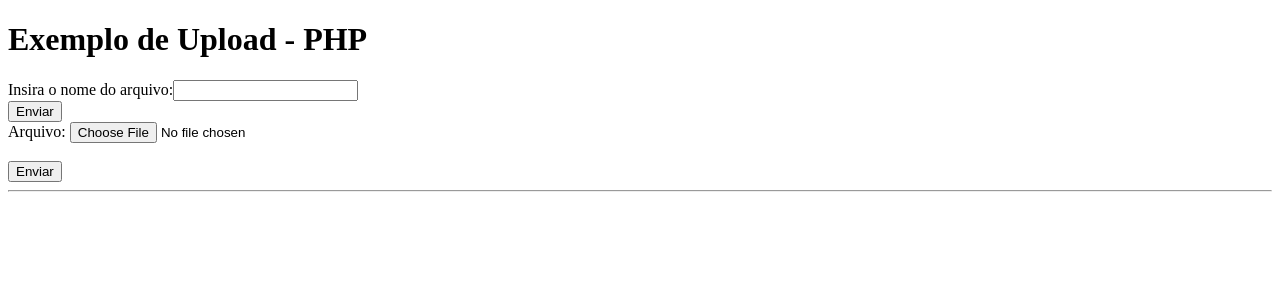
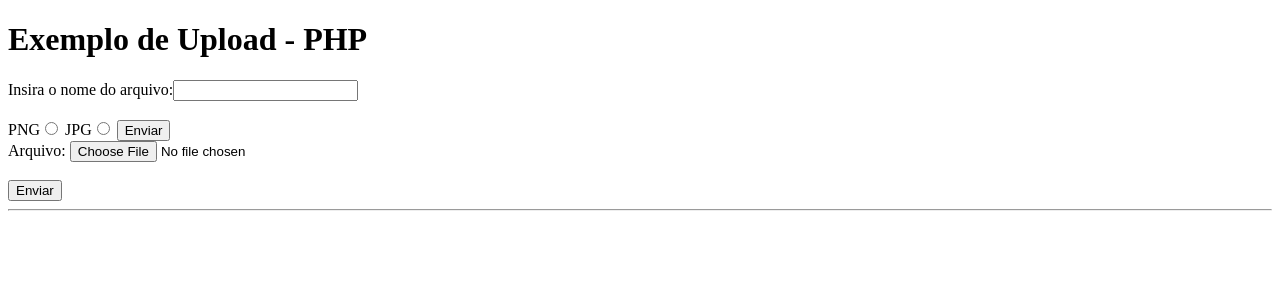
Before and after one commit to rafaelasilverio/php-MySql-pw, a PHP site: page / in a window 1280 px wide. Shown: the top 300 px of the page. Run offline with PHP 8.4, Linux system fonts and the light colour scheme; data that the repository does not hold is empty.

Commit message:
mudança

```diff
--- a/index.php
+++ b/index.php
@@ -9,6 +9,11 @@
         <div>
              <form action="upload.php" method="get">
              <label for="arquivo">Insira o nome do arquivo:<input type = "text" name = "nome"/><br></label>
+             <br>
+             <label> </label>
+             <label>PNG<input type="radio" name ="selpng"></label>
+             <label> </label>
+             <label>JPG<input type="radio" name ="selpng"></label>
              <input type="submit" value="Enviar" />
              </form>
             <form action="upload.php" method="post" enctype="multipart/form-data">
```
